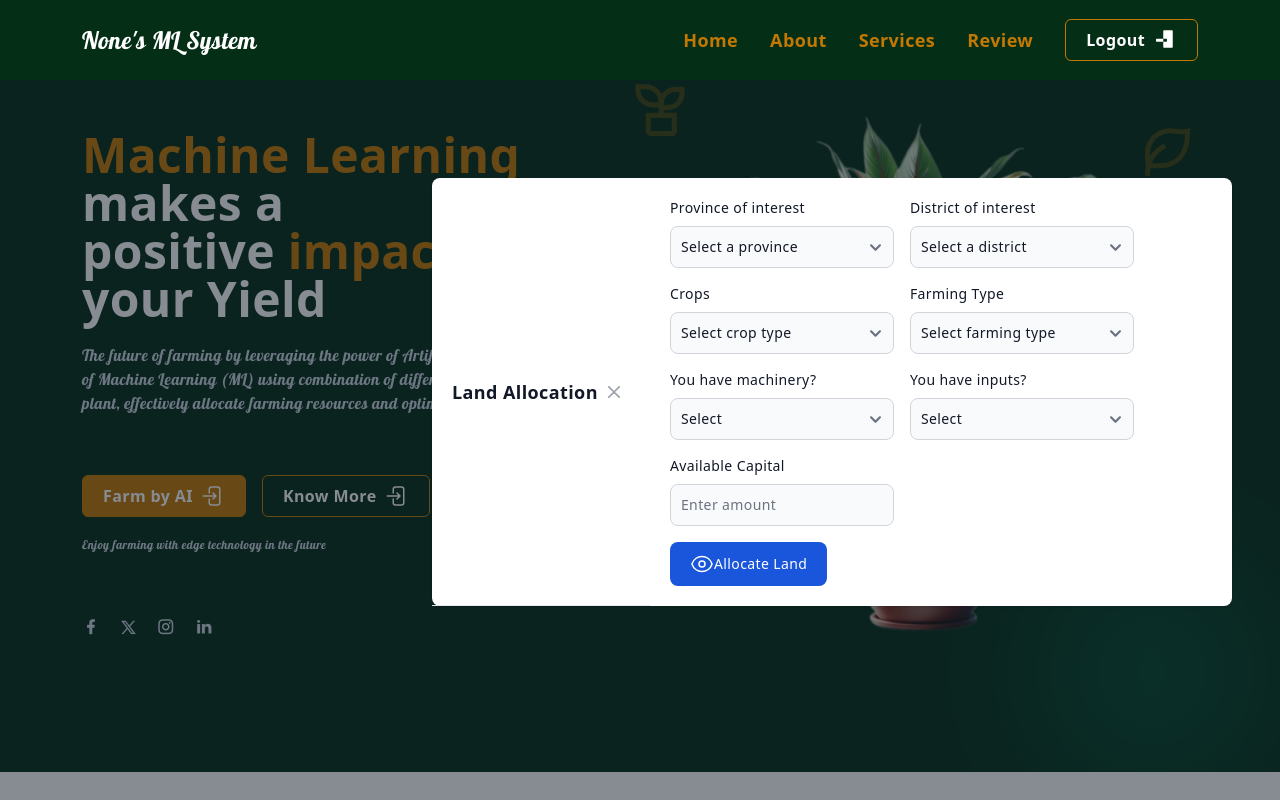
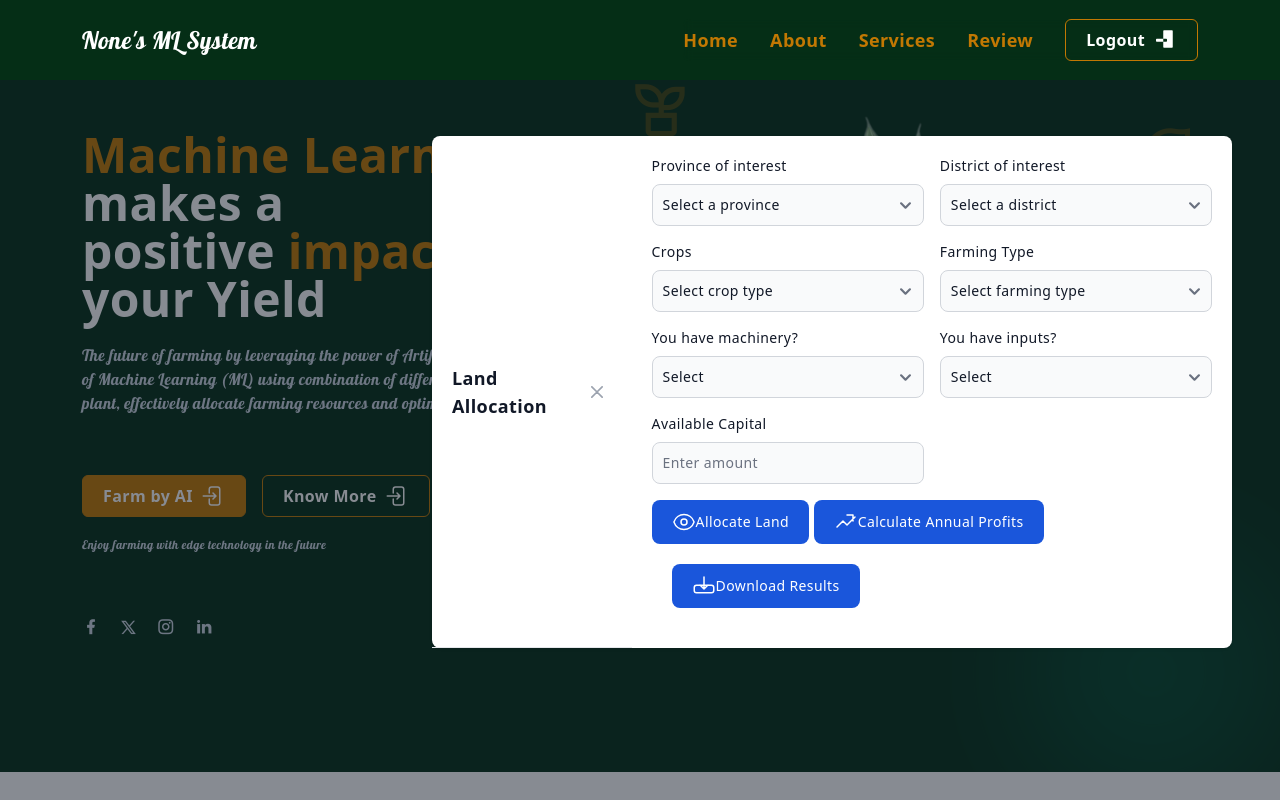
Before and after one commit to TKay25/LAAOS, a Flask app: page /home in a window 1280 px wide, after a click on "Try Me". Run offline with Flask 3, Linux system fonts and the light colour scheme; style sheets or scripts are compiled from the project's sources; some libraries are stand-ins or nearby versions.

Commit message:
Update index2.html

```diff
--- a/templates/index2.html
+++ b/templates/index2.html
@@ -327,7 +327,7 @@
                         </button>
                     </div>
                     <!-- Modal body -->
-                    <form class="p-4 md:p-5" action='/allocate' method='post'>
+                    <form class="p-4 md:p-5" id="CALCS">
                         <div class="grid gap-4 mb-4 grid-cols-2">
                             <div class="col-span-2 sm:col-span-1">
                                 <label for="province" class="block mb-2 text-sm font-medium text-gray-900 dark:text-white">Province of interest</label>
@@ -411,9 +411,21 @@
                                     placeholder="Enter amount" required>
                             </div>
 
+                            <div id="processedCapitalDiv" class="col-span-2 sm:col-span-1" style="display: none;">
+                                <label for="processedCapital" class="block mb-2 text-sm font-medium text-gray-900 dark:text-white">Land Allocation (Hactares)</label>
+                                <input type="number" id="processedCapital" readonly
+                                    class="bg-gray-100 border border-gray-300 text-gray-900 text-sm rounded-lg block w-full p-2.5 dark:bg-gray-700 dark:border-gray-600 dark:text-gray-400">
+                            </div>
+
+
+                            <div id="processedprofitsDiv" class="col-span-2 sm:col-span-1" style="display: none;">
+                                <label for="processedprofits" class="block mb-2 text-sm font-medium text-gray-900 dark:text-white">Annual Profits</label>
+                                <input type="number" id="processedprofits" readonly
+                                    class="bg-gray-100 border border-gray-300 text-gray-900 text-sm rounded-lg block w-full p-2.5 dark:bg-gray-700 dark:border-gray-600 dark:text-gray-400">
+                            </div>
+
                         </div>
-                        <button type="submit" value="Allocate" id="allocateButton" data-modal-target="allocationResult"
-                            data-modal-toggle="allocationResult"
+                        <button value="Allocate" id="allocateButton"
                             class="text-white inline-flex items-center bg-blue-700 hover:bg-blue-800 focus:ring-4 focus:outline-none focus:ring-blue-300 font-medium rounded-lg text-sm px-5 py-2.5 text-center dark:bg-blue-600 dark:hover:bg-blue-700 dark:focus:ring-blue-800">
                             <svg xmlns="http://www.w3.org/2000/svg" fill="none" viewBox="0 0 24 24" stroke-width="1.5"
                                 stroke="currentColor" class="size-6 gap-2">
@@ -424,6 +436,24 @@
                             </svg>
                             Allocate Land
                         </button>
+                        <button value="profit" id="profitButton"
+                            class="text-white inline-flex items-center bg-blue-700 hover:bg-blue-800 focus:ring-4 focus:outline-none focus:ring-blue-300 font-medium rounded-lg text-sm px-5 py-2.5 text-center dark:bg-blue-600 dark:hover:bg-blue-700 dark:focus:ring-blue-800">
+                            <svg xmlns="http://www.w3.org/2000/svg" fill="none" viewBox="0 0 24 24" stroke-width="1.5" stroke="currentColor" class="size-6 gap-2">
+                                <path stroke-linecap="round" stroke-linejoin="round" d="M3 17l6-6 4 4 8-8M13 5h6v6" />
+                            </svg>
+                            Calculate Annual Profits
+                        </button>
+                        <button value="download" id="downloadButton" style="margin: 20px;"
+                            class="text-white inline-flex items-center bg-blue-700 hover:bg-blue-800 focus:ring-4 focus:outline-none focus:ring-blue-300 font-medium rounded-lg text-sm px-5 py-2.5 text-center dark:bg-blue-600 dark:hover:bg-blue-700 dark:focus:ring-blue-800">
+                            <svg xmlns="http://www.w3.org/2000/svg" fill="none" viewBox="0 0 24 24" stroke-width="1.5" stroke="currentColor" class="w-6 h-6">
+                                <path stroke-linecap="round" stroke-linejoin="round" d="M12 3v12m0 0l-4-4m4 4l4-4M4.5 18.75h15a2.25 2.25 0 002.25-2.25v-3a2.25 2.25 0 00-2.25-2.25h-15A2.25 2.25 0 002.25 13.5v3a2.25 2.25 0 002.25 2.25z" />
+                            </svg>
+                            Download Results
+                        </button>
+
+
+
+
                     </form>
                 </div>
             </div>
@@ -1201,7 +1231,84 @@
 
 
     </script>
+<script src="https://cdnjs.cloudflare.com/ajax/libs/jspdf/2.5.1/jspdf.umd.min.js"></script>
 
+<script>
+    document.getElementById('allocateButton').addEventListener('click', function (event) {
+        event.preventDefault(); // Prevent the default form submission
+
+        const availableCapital = parseFloat(document.getElementById('availableCapital').value) || 0; // Get the input value
+        const processedCapital = availableCapital / 2; // Calculate the processed capital
+
+        // Display the processed capital
+        const processedCapitalDiv = document.getElementById('processedCapitalDiv');
+        processedCapitalDiv.style.display = 'block';
+        document.getElementById('processedCapital').value = processedCapital.toFixed(2);
+    });
+
+    document.getElementById("downloadButton").addEventListener("click", function(event) {
+    event.preventDefault(); // Prevent the form from submitting
+
+    // Get all form input elements by their IDs
+    const province = document.getElementById("province").value;
+    const district = document.getElementById("district").value;
+    const crops = document.getElementById("crops").value;
+
+    // Create a formatted string to hold the form data
+    const formData = `
+        <b>Province of Interest:</b> ${province}
+        <b>District of Interest:</b> ${district}
+        <b>Crops:</b> ${crops}
+    `;
+
+    // Initialize jsPDF instance
+    const { jsPDF } = window.jspdf;
+    const doc = new jsPDF();
+
+    // Add a title to the PDF
+    doc.setFont("helvetica", "bold");
+    doc.setFontSize(22);
+    doc.setTextColor(40, 40, 255); // Blue color for the title
+    doc.text("Form Results", 10, 20); // Title position
+
+    // Add a line under the title for separation
+    doc.setLineWidth(0.5);
+    doc.line(10, 25, 200, 25);
+
+    // Add the form data in a styled manner
+    doc.setFont("helvetica", "normal");
+    doc.setFontSize(14);
+    doc.setTextColor(0, 0, 0); // Black color for content
+
+    // Add the formatted form data
+    const formattedFormData = `
+        Province of Interest: ${province}
+        District of Interest: ${district}
+        Crops: ${crops}
+    `;
+    doc.text(formattedFormData, 10, 40);
+
+    // Add a footer with a different style
+    doc.setFontSize(10);
+    doc.setTextColor(150, 150, 150); // Grey color for the footer
+    doc.text("Generated by Your Application", 10, doc.internal.pageSize.height - 10);
+
+    // Create a dynamic filename using form variables (e.g., Province and District)
+    const fileName = `${province}_${district}_${crops}_land_allocation_results.pdf`;
+
+    // Save the PDF with the dynamic filename
+    doc.save(fileName);
+});
+
+
+
+
+
+
+
+
+
+</script>
 </body>
 
 </html>
```
